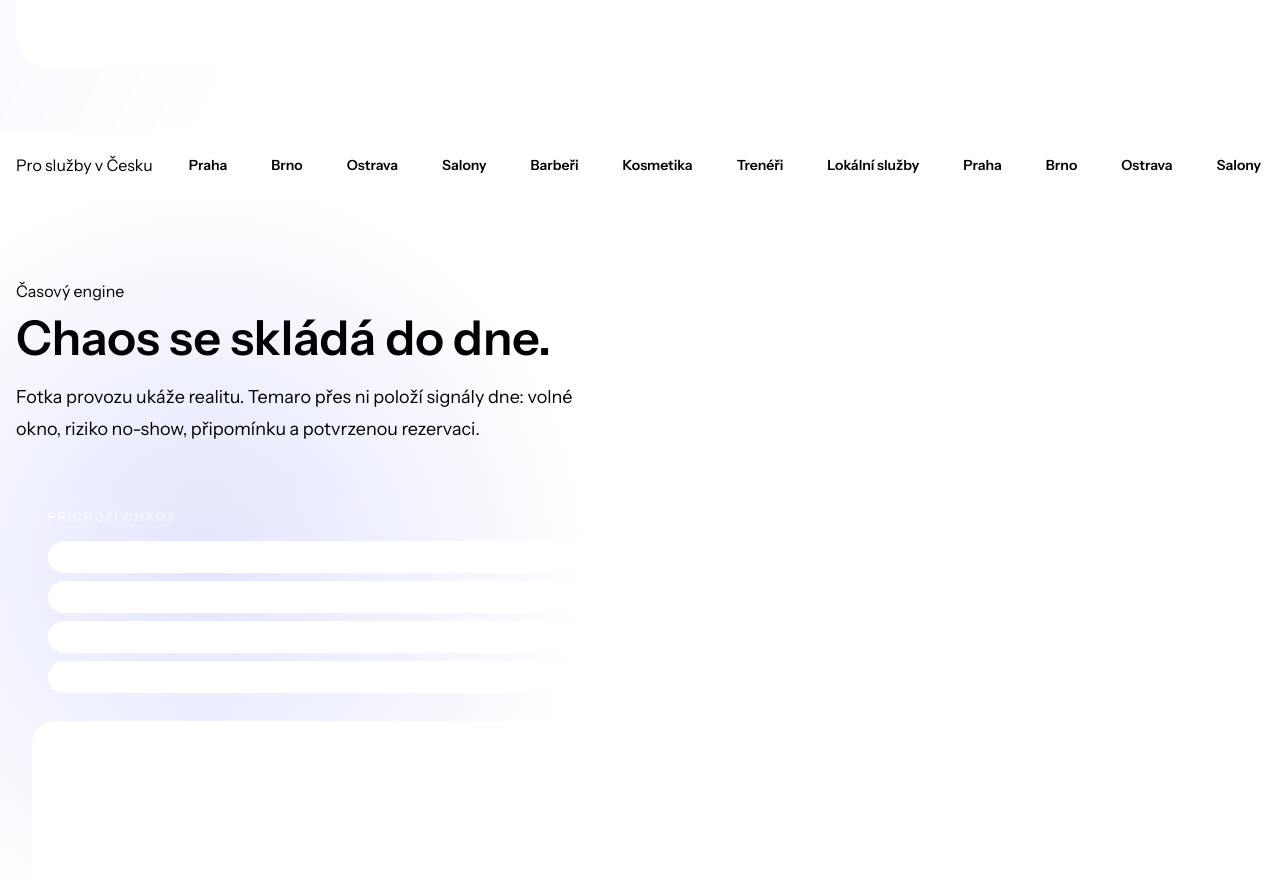
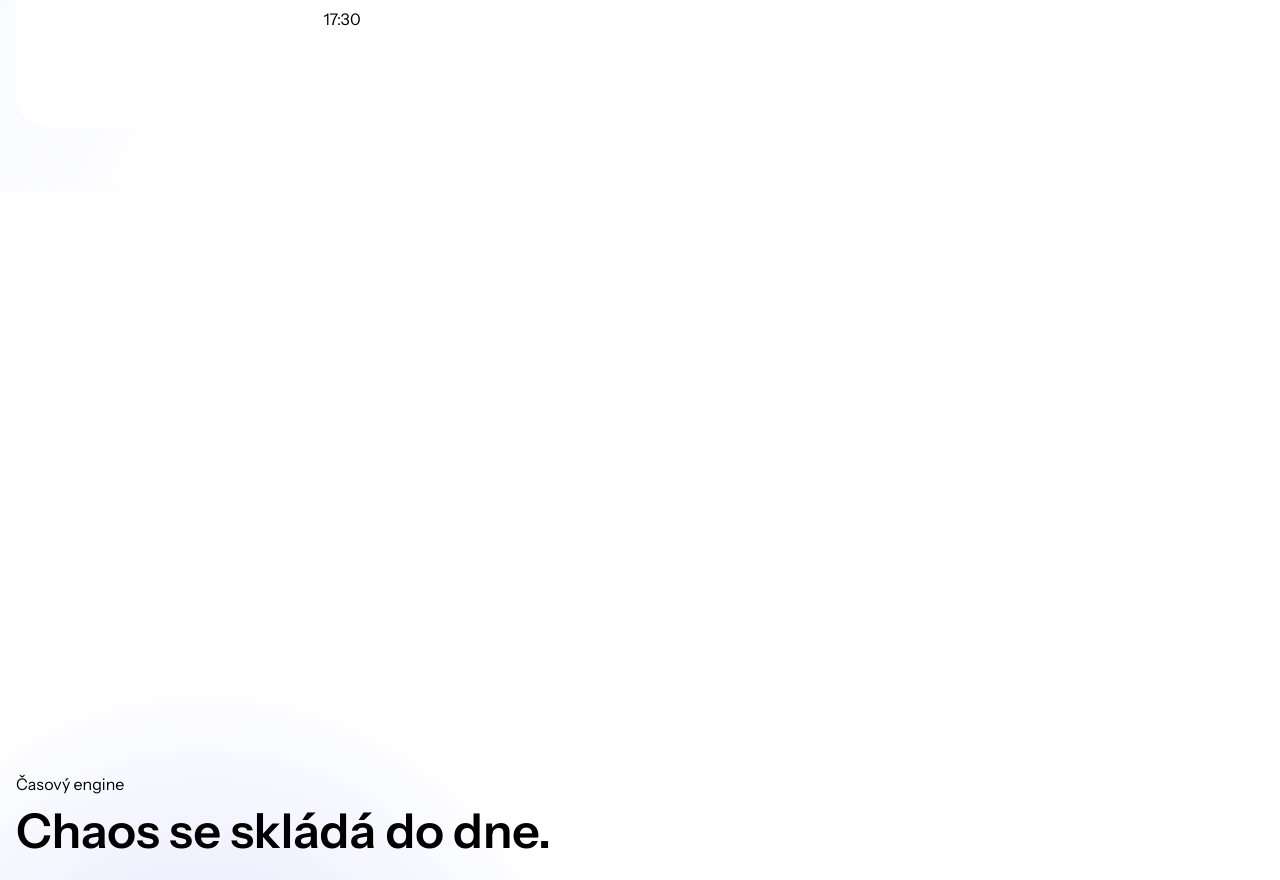
Before and after one commit to jantoman99/Temaro, a Next.js app: page / in a window 1280 px wide. Shown: the part 1080-1960 px from the top of the page. Built offline with nearby package versions, Linux system fonts and the light colour scheme; no server answers.

Commit message:
fix(landing): add dispatch day rail

```diff
--- a/app/globals.css
+++ b/app/globals.css
@@ -296,6 +296,73 @@
       linear-gradient(90deg, color-mix(in srgb, var(--paper-line) 72%, transparent) 1px, transparent 1px),
       linear-gradient(0deg, color-mix(in srgb, var(--paper-line) 52%, transparent) 1px, transparent 1px);
     background-size: 16.666% 100%, 100% 64px;
+  }
+
+  .dispatch-day-rail,
+  .dispatch-proof-strip article,
+  .workflow-rail-grid article,
+  .product-demo-rail > * {
+    position: relative;
+  }
+
+  .dispatch-day-rail::before,
+  .engine-rail-section::before,
+  .workflow-rail-grid::before,
+  .product-demo-rail::before {
+    background: linear-gradient(90deg, transparent, var(--cobalt), var(--apricot), var(--mint), transparent);
+    content: "";
+    height: 2px;
+    left: 1.25rem;
+    opacity: 0.6;
+    position: absolute;
+    right: 1.25rem;
+    top: 0;
+  }
+
+  .engine-rail-section::before {
+    left: 50%;
+    max-width: 1120px;
+    right: auto;
+    top: 4rem;
+    transform: translateX(-50%);
+    width: calc(100% - 2rem);
+  }
+
+  .workflow-rail-grid {
+    position: relative;
+  }
+
+  .workflow-rail-grid::before {
+    top: -1.25rem;
+  }
+
+  .dispatch-proof-strip article::before,
+  .workflow-rail-grid article::before {
+    background: var(--cobalt);
+    border: 3px solid white;
+    border-radius: 999px;
+    box-shadow: 0 0 0 1px var(--paper-line);
+    content: "";
+    height: 0.85rem;
+    left: 1.25rem;
+    position: absolute;
+    top: -0.45rem;
+    width: 0.85rem;
+  }
+
+  .dispatch-proof-strip article:nth-of-type(2)::before,
+  .workflow-rail-grid > *:nth-child(3) article::before {
+    background: var(--apricot);
+  }
+
+  .dispatch-proof-strip article:nth-of-type(4)::before,
+  .workflow-rail-grid > *:nth-child(4) article::before {
+    background: var(--mint);
+  }
+
+  .mobile-day-rail {
+    border-bottom: 1px solid rgba(255, 255, 255, 0.12);
+    padding-bottom: 0.75rem;
   }
 
   .time-card-in {
--- a/app/page.tsx
+++ b/app/page.tsx
@@ -62,6 +62,25 @@ const trustBarItems = [
   "Kosmetika",
   "Trenéři",
   "Lokální služby",
+] as const;
+
+const dispatchProofItems = [
+  {
+    label: "Časová osa od prvního scrollu",
+    text: "Návštěvník hned vidí den, ne obecný formulář.",
+  },
+  {
+    label: "Pouze dostupná okna",
+    text: "Volné a obsazené časy jsou oddělené vizuálně i funkčně.",
+  },
+  {
+    label: "Riziko jako signál",
+    text: "No-show stav varuje, ale nepřebarví celou značku na červeno.",
+  },
+  {
+    label: "Vlastní vztah s klientem",
+    text: "Rezervace zůstává u podniku, ne v cizím marketplace.",
+  },
 ] as const;
 
 const workflowSteps = [
@@ -291,25 +310,29 @@ export default async function Home() {
       <BusinessDiscoveryHero />
       <MobileStickyCta />
 
-      <section id="trust-bar" className="border-y border-[var(--paper-line)] bg-white/58 py-4">
-        <div className="mx-auto flex w-full max-w-[1280px] items-center gap-5 overflow-hidden px-4 sm:px-6 lg:px-8">
-          <p className="section-eyebrow shrink-0 text-[var(--ink-soft)]">Pro služby v Česku</p>
-          <p className="sr-only">Temaro pro Praha, Brno, Ostrava, salony, barbery, kosmetiku, trenéry a lokální služby.</p>
-          <div className="trust-marquee flex min-w-max" aria-hidden="true">
-            {[0, 1].map((group) => (
-              <div key={group} className="flex gap-3 pr-3">
-                {trustBarItems.map((item) => (
-                  <span key={`${item}-${group}`} className="font-time rounded-full border border-[var(--paper-line)] bg-white px-4 py-2 text-sm font-semibold text-[var(--ink-soft)]">
-                    {item}
-                  </span>
-                ))}
-              </div>
+      <section id="trust-bar" className="dispatch-proof-strip border-y border-[var(--ink)] bg-[var(--ink)] py-5 text-white">
+        <div className="mx-auto grid w-full max-w-[1280px] gap-4 px-4 sm:px-6 lg:grid-cols-[0.9fr_1.4fr] lg:px-8">
+          <span className="sr-only" aria-hidden="true" />
+          <p className="sr-only">Temaro pro {trustBarItems.join(", ")}.</p>
+          <div>
+            <p className="font-time text-xs font-semibold uppercase tracking-[0.16em] text-white/58">Dispečink dne</p>
+            <h2 className="font-display mt-2 max-w-xl text-3xl font-semibold leading-[0.98] sm:text-5xl">
+              Jeden den, čtyři provozní signály.
+            </h2>
+          </div>
+          <div className="grid gap-2 sm:grid-cols-2">
+            {dispatchProofItems.map((item, index) => (
+              <article key={item.label} className="grid gap-1 rounded-[1.15rem] border border-white/12 bg-white/[0.06] px-4 py-3">
+                <p className="font-time text-xs font-semibold text-[var(--apricot)]">0{index + 1}</p>
+                <h3 className="text-base font-bold tracking-[-0.02em]">{item.label}</h3>
+                <p className="text-xs font-medium leading-5 text-white/68">{item.text}</p>
+              </article>
             ))}
           </div>
         </div>
       </section>
 
-      <section id="casovy-engine" className="relative overflow-hidden py-20 sm:py-24">
+      <section id="casovy-engine" className="engine-rail-section relative overflow-hidden py-20 sm:py-24">
         <div className="pointer-events-none absolute inset-0 bg-[radial-gradient(circle_at_16%_20%,rgba(43,63,242,0.14),transparent_24rem)]" />
         <div className="relative mx-auto grid w-full max-w-[1280px] gap-8 px-4 sm:px-6 lg:grid-cols-[0.9fr_1.1fr] lg:px-8">
           <Reveal>
@@ -383,7 +406,7 @@ export default async function Home() {
           </div>
         </Reveal>
 
-        <div className="mt-10 grid gap-4 md:grid-cols-4">
+        <div className="workflow-rail-grid mt-10 grid gap-4 md:grid-cols-4">
           {workflowSteps.map((step, index) => (
             <Reveal key={step.title} delay={index * 70} className="h-full">
               <article className="relative h-full rounded-[1.5rem] border border-[var(--paper-line)] bg-white p-5 shadow-sm">
@@ -455,7 +478,7 @@ export default async function Home() {
         </div>
       </section>
 
-      <section id="produktove-demo" className="mx-auto w-full max-w-[1180px] px-4 py-20 sm:px-6 lg:px-8">
+      <section id="produktove-demo" className="product-demo-rail mx-auto w-full max-w-[1180px] px-4 py-20 sm:px-6 lg:px-8">
         <Reveal>
           <div className="overflow-hidden rounded-[2rem] border border-[var(--paper-line)] bg-[var(--ink)] text-white shadow-[0_34px_100px_rgba(23,26,33,0.22)]">
             <div className="grid lg:grid-cols-[0.85fr_1.15fr]">
--- a/components/marketing/business-discovery-hero.tsx
+++ b/components/marketing/business-discovery-hero.tsx
@@ -98,6 +98,13 @@ const industryOptions = [
 
 const heroTrustItems = ["Bez karty na start", "Žádná provize z vašich klientů", "Vlastní rezervační odkaz"] as const;
 
+const dayRailEvents = [
+  { time: "09:30", label: "Obsazený čas", text: "Tým vidí službu, klienta i délku návštěvy.", tone: "bg-white text-[var(--ink)]" },
+  { time: "11:00", label: "Volné okno", text: "Mezera v kalendáři zůstane dostupná pro klienta.", tone: "bg-[var(--apricot)] text-[var(--ink)]" },
+  { time: "16:30", label: "Riziko no-show", text: "Riziková rezervace je signál, ne červená plocha.", tone: "bg-[var(--apricot-tint)] text-[var(--ink)]" },
+  { time: "17:30", label: "Potvrzeno online", text: "Nový termín se zařadí bez telefonátu.", tone: "bg-[var(--mint)] text-[var(--mint-ink)]" },
+] as const;
+
 export function BusinessDiscoveryHero() {
   const reduceMotion = usePrefersReducedMotion();
   const [activeIndustry, setActiveIndustry] = useState(0);
@@ -192,6 +199,26 @@ export function BusinessDiscoveryHero() {
               </span>
             ))}
           </div>
+
+          <div className="dispatch-day-rail mt-8 hidden rounded-[1.75rem] border border-[var(--paper-line)] bg-white/72 p-3 shadow-[0_18px_54px_rgba(23,26,33,0.08)] backdrop-blur md:block">
+            <div className="mb-3 flex items-center justify-between gap-4 px-2">
+              <p className="section-eyebrow">Živý dispečink dne</p>
+              <span className="font-time rounded-full bg-[var(--cobalt-tint)] px-3 py-1.5 text-xs font-semibold text-[var(--cobalt)]">
+                08:00-18:00
+              </span>
+            </div>
+            <div className="grid gap-2 lg:grid-cols-4">
+              {dayRailEvents.map((event) => (
+                <article key={event.label} className="relative rounded-[1.2rem] bg-[var(--porcelain)] p-3">
+                  <div className={`font-time inline-flex rounded-full px-2.5 py-1 text-xs font-semibold ${event.tone}`}>
+                    {event.time}
+                  </div>
+                  <h3 className="mt-3 text-base font-bold tracking-[-0.02em]">{event.label}</h3>
+                  <p className="mt-1 text-xs font-medium leading-5 text-[var(--ink-soft)]">{event.text}</p>
+                </article>
+              ))}
+            </div>
+          </div>
         </div>
 
         <aside
@@ -214,6 +241,15 @@ export function BusinessDiscoveryHero() {
               <div className="font-time hidden justify-between text-[0.68rem] uppercase tracking-[0.12em] text-white/70 sm:flex">
                 {["08", "10", "12", "14", "16", "18"].map((hour) => (
                   <span key={hour}>{hour}:00</span>
+                ))}
+              </div>
+
+              <div className="mobile-day-rail mb-3 grid grid-cols-4 gap-1.5 sm:hidden" aria-label="Stavy dne v kalendáři">
+                {dayRailEvents.map((event) => (
+                  <div key={`mobile-${event.label}`} className="rounded-xl bg-white/[0.08] p-2">
+                    <p className="font-time text-[0.64rem] font-semibold text-white/70">{event.time}</p>
+                    <p className="mt-1 text-[0.68rem] font-bold leading-3 text-white">{event.label}</p>
+                  </div>
                 ))}
               </div>
 
--- a/next.config.ts
+++ b/next.config.ts
@@ -30,6 +30,7 @@ const nextConfig: NextConfig = {
   allowedDevOrigins: ["127.0.0.1"],
   images: {
     formats: ["image/avif", "image/webp"],
+    qualities: [70, 75],
   },
   async headers() {
     return [
```
Also changed, not shown: 7 other files (tests, documents, lock files or other folders).
